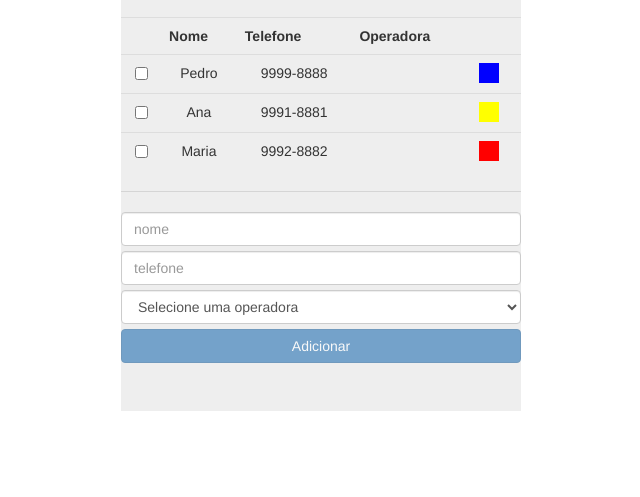
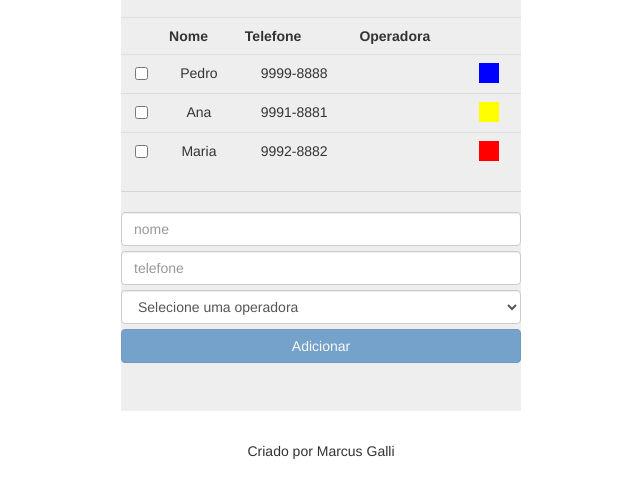
Before and after one commit to MarcusGalli/TesteAngular, a plain HTML site: page Index.html in a window 1280 px wide. Shown: the part 97-594 px from the top of the page, without its empty margins (319-959 px from the left). Drawn offline with nearby package versions, Linux system fonts and the light colour scheme.

Commit message:
Alterações
ng-include: Incluir conteúdo dinamicamente.

```diff
--- a/Index.html
+++ b/Index.html
@@ -87,5 +87,8 @@
 		<button class="btn btn-primary btn-block" ng-click="adicionarContato(contato)" ng-disabled="!contato.nome || !contato.telefone">Adicionar</button>
 		<button class="btn btn-danger btn-block" ng-click="apagarContatos(contatos)" ng-if="isContatoSelecionado(contatos)">Apagar Contatos</button>
 	</div>
+	<!-- Por estar usando um protocolo File, o Chrome bloqueia essa chamada, por conta da politica Same origem police.
+	O objetivo foi apenas testar a diretiva ng-include-->
+	<div ng-include="'footer.html'"></div>
 </body>
 </html>
--- /dev/null
+++ b/footer.html
@@ -0,0 +1,3 @@
+<div style="text-align: center;">
+	Criado por Marcus Galli
+</div>
```
